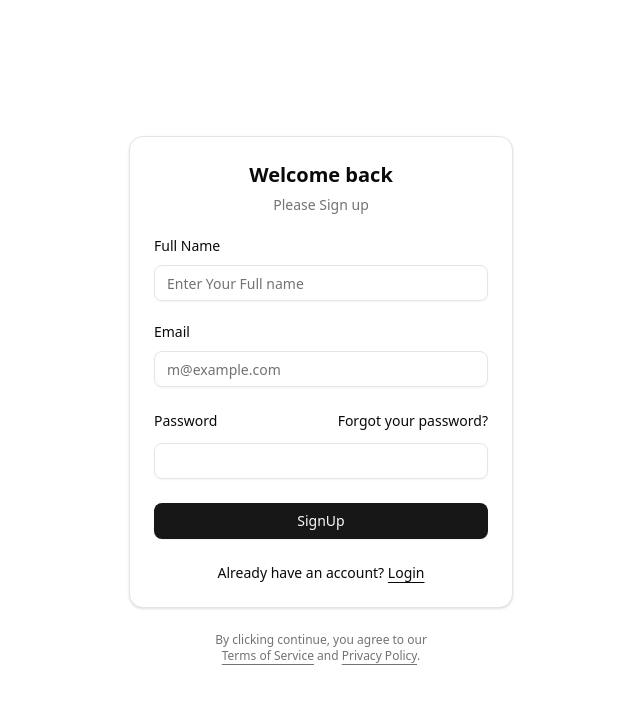
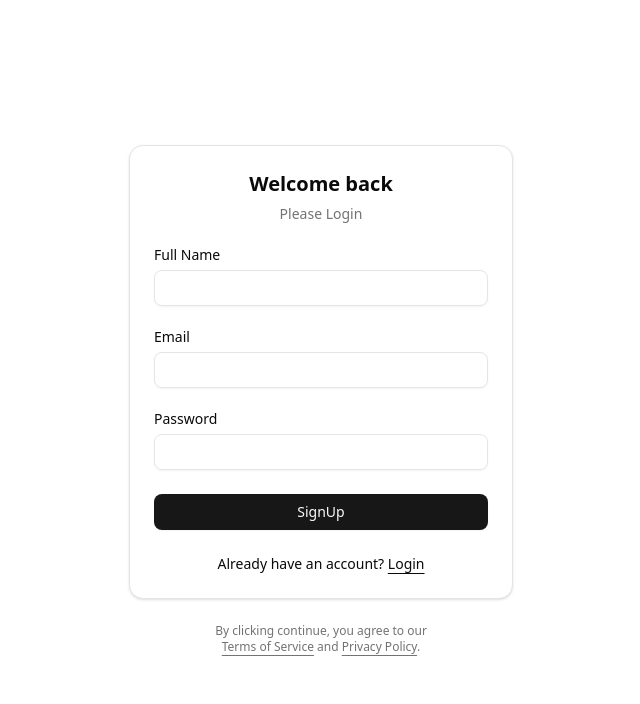
Before and after one commit to RobertHaji/spacer-frontend, a React (Vite) app: page /signup in a window 1280 px wide. Shown: the top 704 px of the page, without its empty margins (319-959 px from the left). Built offline with nearby package versions, Linux system fonts and the light colour scheme.

Commit message:
added validation to sign up page

```diff
--- a/src/components/signup-form.jsx
+++ b/src/components/signup-form.jsx
@@ -1,57 +1,101 @@
 import { cn } from "@/lib/utils";
 import { Button } from "@/components/ui/button";
+
+import { z } from "zod";
+import { useForm } from "react-hook-form";
+import { zodResolver } from "@hookform/resolvers/zod";
+
+import {
+  Form,
+  FormField,
+  FormMessage,
+  FormLabel,
+  FormControl,
+  FormItem,
+} from "@/components/ui/form";
+
+import { Input } from "@/components/ui/input";
+
 import {
   Card,
   CardContent,
-  CardDescription,
   CardHeader,
   CardTitle,
-} from "@/components/ui/card";
-import { Input } from "@/components/ui/input";
-import { Label } from "@/components/ui/label";
+  CardDescription,
+} from "./ui/card";
+
+const schema = z.object({
+  name: z
+    .string({ required_error: "Full name is required" })
+    .nonempty({ message: "Full name is required" }),
+  email: z
+    .string({ required_error: "Email address is required" })
+    .email({ message: "Enter a valid email address" }),
+  password_hash: z
+    .string({ required_error: "Password is required" })
+    .min(3, { message: "Password cannot be less than 3 characters" }),
+});
 
 export function SignUpForm({ className, ...props }) {
+  const form = useForm({
+    resolver: zodResolver(schema),
+  });
+
+  const onSubmit = (values) => {
+    console.log(values);
+  };
+
   return (
     <div className={cn("flex flex-col gap-6", className)} {...props}>
       <Card>
         <CardHeader className="text-center">
           <CardTitle className="text-xl">Welcome back</CardTitle>
-          <CardDescription>Please Sign up</CardDescription>
+          <CardDescription>Please Login</CardDescription>
         </CardHeader>
         <CardContent>
-          <form>
+          <Form {...form}>
+            <form onSubmit={form.handleSubmit(onSubmit)}>
               <div className="grid gap-6">
                 <div className="grid gap-6">
-                <div className="grid gap-3">
-                  <Label htmlFor="email">Full Name</Label>
-                  <Input
-                    id="name"
-                    type="string"
-                    placeholder="Enter Your Full name"
-                    required
+                  <FormField
+                    control={form.control}
+                    name="name"
+                    render={({ field }) => (
+                      <FormItem>
+                        <FormLabel>Full Name</FormLabel>
+                        <FormControl>
+                          <Input {...field} />
+                        </FormControl>
+                        <FormMessage />
+                      </FormItem>
+                    )}
                   />
-                </div>
-                <div className="grid gap-3">
-                  <Label htmlFor="email">Email</Label>
-                  <Input
-                    id="email"
-                    type="email"
-                    placeholder="m@example.com"
-                    required
+                  <FormField
+                    control={form.control}
+                    name="email"
+                    render={({ field }) => (
+                      <FormItem>
+                        <FormLabel>Email</FormLabel>
+                        <FormControl>
+                          <Input {...field} />
+                        </FormControl>
+                        <FormMessage />
+                      </FormItem>
+                    )}
                   />
-                </div>
-                <div className="grid gap-3">
-                  <div className="flex items-center">
-                    <Label htmlFor="password">Password</Label>
-                    <a
-                      href="#"
-                      className="ml-auto text-sm underline-offset-4 hover:underline"
-                    >
-                      Forgot your password?
-                    </a>
-                  </div>
-                  <Input id="password" type="password" required />
-                </div>
+                  <FormField
+                    control={form.control}
+                    name="password_hash"
+                    render={({ field }) => (
+                      <FormItem>
+                        <FormLabel>Password</FormLabel>
+                        <FormControl>
+                          <Input type="password" {...field} />
+                        </FormControl>
+                        <FormMessage />
+                      </FormItem>
+                    )}
+                  />
                   <Button type="submit" className="w-full hover:cursor-pointer">
                     SignUp
                   </Button>
@@ -64,6 +108,7 @@ export function SignUpForm({ className, ...props }) {
                 </div>
               </div>
             </form>
+          </Form>
         </CardContent>
       </Card>
       <div className="text-muted-foreground *:[a]:hover:text-primary text-center text-xs text-balance *:[a]:underline *:[a]:underline-offset-4">
```
Lines whose indentation alone changed are shown as unchanged.
